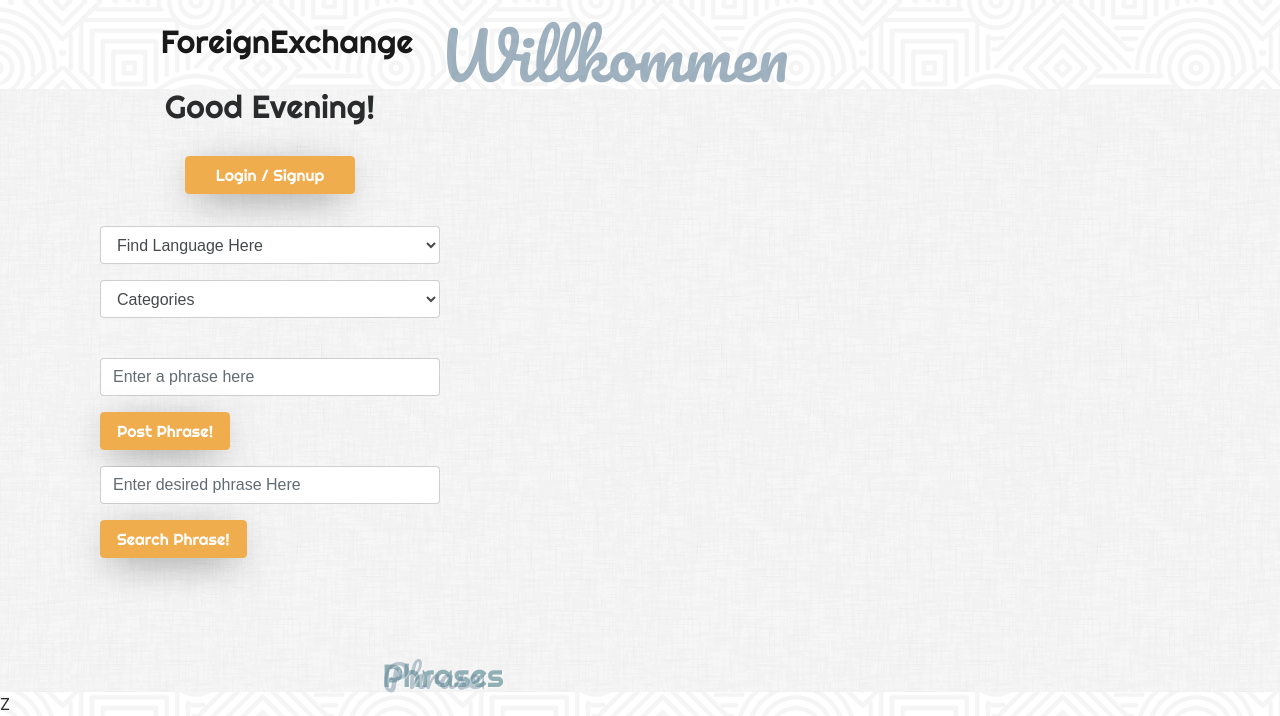
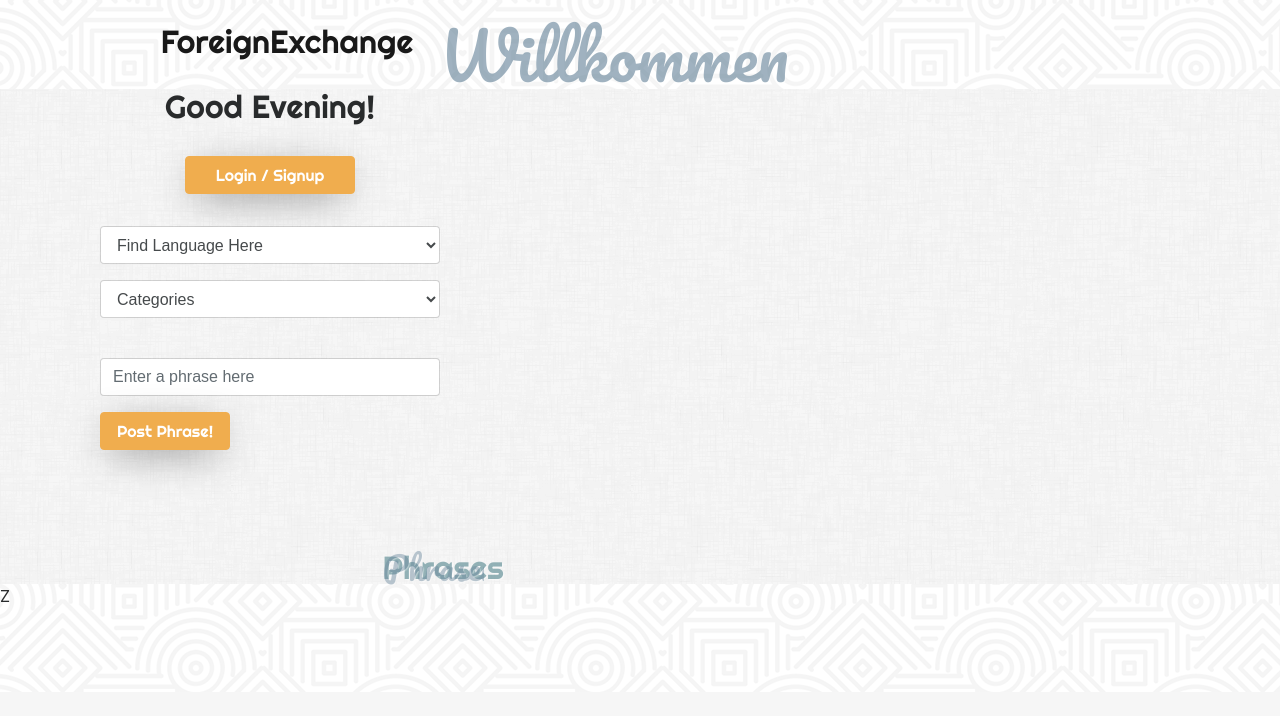
Before and after one commit to sweedishhfish04/project_2, a Node server app: page / in a window 1280 px wide; the page is wider, and only the part inside the window is pictured. Shown: the part 108-824 px from the top of that part. After the commit the page ends 710 px from the top of that part, so only its background shows below. Run offline with Node 20, Linux system fonts and the light colour scheme; data that the repository does not hold is empty; some libraries are stand-ins or nearby versions; some web fonts are replaced.

Commit message:
Finale functional-ish

```diff
--- a/public/js/index.js
+++ b/public/js/index.js
@@ -66,7 +66,7 @@ var handleFormSubmit = function (event) {
     return;
   } else {
     API.postPhrase(phrase).then(function () {
-      //location.reload()
+      location.reload()
     });
 
     $engBaseField.val("");
--- a/server.js
+++ b/server.js
@@ -29,7 +29,7 @@ app.set("view engine", "handlebars");
 // Routes
 require("./routes/apiRoutes")(app);
 require("./routes/htmlRoutes")(app);
-var syncOptions = { force: true};
+var syncOptions = { force: false};
 
 // If running a test, set syncOptions.force to true
 // clearing the `testdb`
--- a/views/index.handlebars
+++ b/views/index.handlebars
@@ -76,15 +76,6 @@
               <button type="button" id="submit" class="btn btn-warning">Post Phrase!</button>
             </div>
 
-            <div class="form-group col-4">
-
-              <input class=" form-control" placeholder="Enter desired phrase Here" value="" name="search" id="search">
-            </div>
-
-            <div class="form-group col-2">
-              <button type="button" id="searchBtn" class="btn btn-warning">Search Phrase!</button>
-            </div>
-
             {{!-- Code for carousel of words 2 --}}
             <section class="rw-wrapper-2">
               <h2 class="rw-sentence-2">
```
